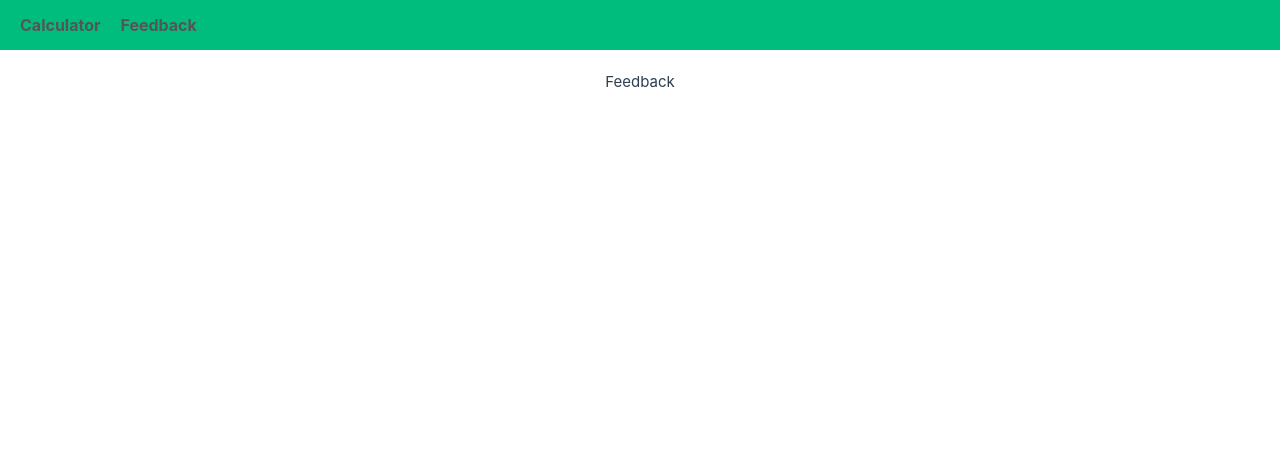
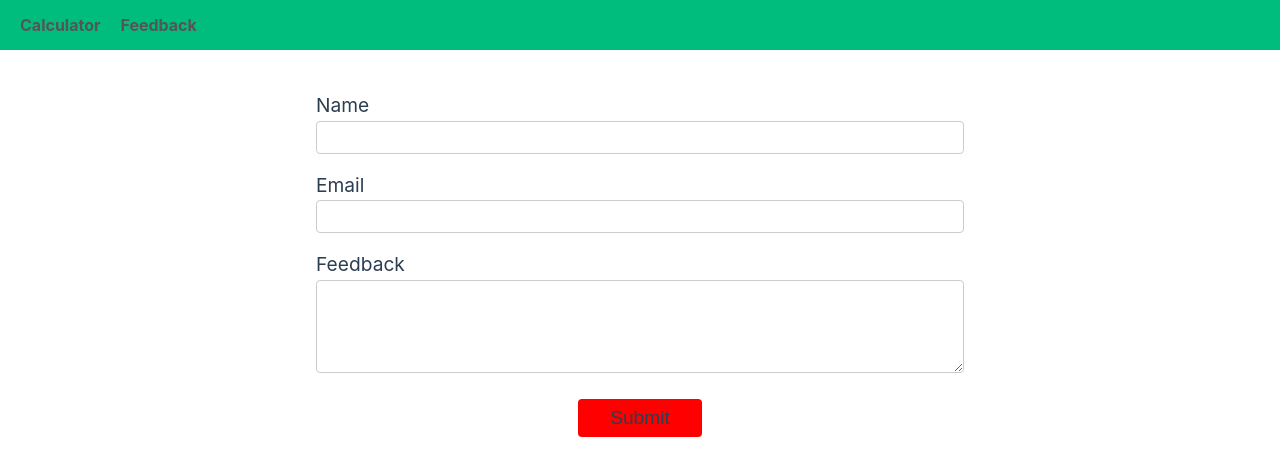
Before and after one commit to BeatsuDev/VueCalculator, a Vue app: page /feedback in a window 1280 px wide. Shown: the top 476 px of the page. Built offline with nearby package versions, Linux system fonts and the light colour scheme.

Commit message:
Beginning of feedback form

```diff
--- a/src/components/FeedbackForm.vue
+++ b/src/components/FeedbackForm.vue
@@ -3,9 +3,70 @@
 </script>
 
 <template>
-Feedback form
+  <div class="wrapper">
+    <div class="input-row">
+      <label for="name">Name</label>
+      <input type="text" id="name" />
+    </div>
+    <div class="input-row">
+      <label for="email">Email</label>
+      <input type="email" id="email" />
+    </div>
+    <div class="input-row">
+      <label for="feedback">Feedback</label>
+      <textarea id="feedback" rows="5"></textarea>
+    </div>
+    <button class="submittable">Submit</button>
+  </div>
 </template>
 
 <style scoped>
+.wrapper {
+  max-width: 720px;
+  width: 95%;
+  margin: 20px auto;
+  display: flex;
+  flex-direction: column;
+  align-items: center;
+}
 
+.input-row {
+  margin-bottom: 1rem;
+  display: flex;
+  flex-direction: column;
+  align-items: flex-start;
+  width: 90%;
+}
+
+input, textarea {
+  width: 100%;
+  padding: 0.5rem;
+  border: 1px solid #ccc;
+  border-radius: 4px;
+}
+
+label {
+  font-size: 1.2rem;
+}
+
+button {
+  background-color: red;
+  color: var(--color-text);
+  padding: 0.5rem 2rem;
+  font-size: 1.2rem;
+  margin-top: 10px;
+  border: none;
+  border-radius: 4px;
+  transition-duration: 200ms;
+  cursor: not-allowed;
+}
+
+button:hover {
+  background-color: hsla(160, 100%, 37%, 1);
+  color: white;
+  cursor: pointer;
+}
+
+.submittable {
+}
 </style>
--- a/src/views/FeedbackView.vue
+++ b/src/views/FeedbackView.vue
@@ -1,9 +1,9 @@
 <script setup lang="ts">
-
+import FeedbackForm from "@/components/FeedbackForm.vue";
 </script>
 
 <template>
-Feedback
+  <FeedbackForm />
 </template>
 
 <style scoped>
```
